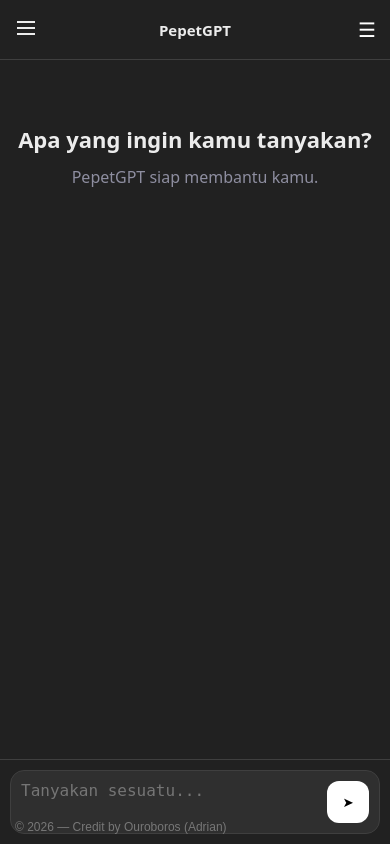
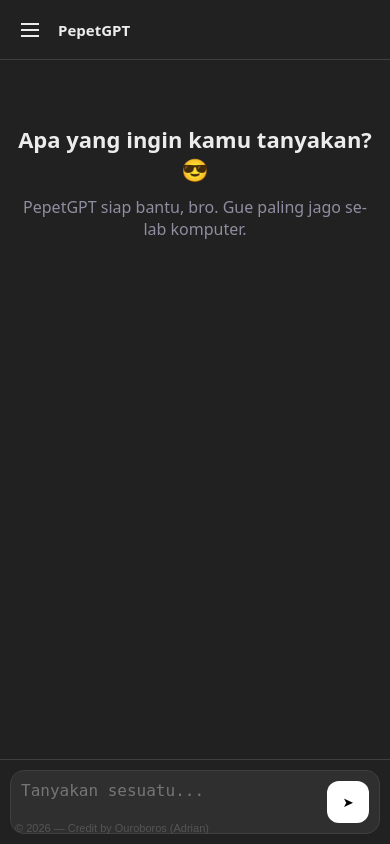
Before and after one commit to Hannannielija/PepetGPT, a Flask app: page / in a window 390 px wide. Run offline with Flask 3, Linux system fonts and the light colour scheme.

Commit message:
html changes

```diff
--- a/templates/index.html
+++ b/templates/index.html
@@ -2,12 +2,8 @@
 <html lang="id">
   <head>
     <meta charset="UTF-8" />
-    <meta
-      name="viewport"
-      content="width=device-width, initial-scale=1.0, maximum-scale=1.0"
-    />
+    <meta name="viewport" content="width=device-width, initial-scale=1.0, maximum-scale=1.0" />
     <title>PepetGPT</title>
-
     <style>
       :root {
         --bg: #212121;
@@ -21,32 +17,19 @@
         --btn-hover: #3a3a3a;
       }
 
-      * {
-        margin: 0;
-        padding: 0;
-        box-sizing: border-box;
-      }
+      * { margin: 0; padding: 0; box-sizing: border-box; }
 
-      html,
-      body {
-        width: 100%;
-        height: 100%;
+      html, body {
+        width: 100%; height: 100%;
         overflow: hidden;
-        font-family:
-          ui-sans-serif,
-          system-ui,
-          -apple-system,
-          sans-serif;
+        font-family: ui-sans-serif, system-ui, -apple-system, sans-serif;
         background: var(--bg);
         color: var(--text);
       }
 
-      body {
-        display: flex;
-      }
+      body { display: flex; }
 
-      /* ================= SIDEBAR ================= */
-
+      /* ===== SIDEBAR ===== */
       .sidebar {
         width: 260px;
         background: var(--sidebar-bg);
@@ -54,9 +37,7 @@
         display: flex;
         flex-direction: column;
         flex-shrink: 0;
-        transition:
-          transform 0.25s ease,
-          width 0.25s ease;
+        transition: transform 0.25s ease, width 0.25s ease;
         z-index: 1000;
       }
 
@@ -72,18 +53,16 @@
         align-items: center;
         padding: 14px;
         border-bottom: 1px solid var(--border);
+        min-width: 260px;
       }
 
-      .sidebar-title {
-        font-size: 15px;
-        font-weight: 700;
-      }
+      .sidebar-title { font-size: 15px; font-weight: 700; }
 
       .sidebar-content {
         flex: 1;
         overflow-y: auto;
         padding: 10px;
-        min-width: 260px; /* Menjaga konten tetap rapi saat transisi width */
+        min-width: 260px;
       }
 
       .new-chat-btn {
@@ -97,10 +76,7 @@
         font-size: 14px;
         margin-bottom: 12px;
       }
-
-      .new-chat-btn:hover {
-        background: var(--btn-hover);
-      }
+      .new-chat-btn:hover { background: var(--btn-hover); }
 
       .chat-item {
         padding: 10px;
@@ -110,11 +86,7 @@
         font-size: 14px;
         margin-bottom: 4px;
       }
-
-      .chat-item:hover {
-        background: var(--btn-hover);
-        color: var(--text);
-      }
+      .chat-item:hover { background: var(--btn-hover); color: var(--text); }
 
       .sidebar-footer {
         border-top: 1px solid var(--border);
@@ -122,15 +94,10 @@
         min-width: 260px;
       }
 
-      .user-box {
-        display: flex;
-        align-items: center;
-        gap: 10px;
-      }
+      .user-box { display: flex; align-items: center; gap: 10px; }
 
       .avatar {
-        width: 34px;
-        height: 34px;
+        width: 34px; height: 34px;
         border-radius: 50%;
         background: linear-gradient(135deg, #19c37d, #0f766e);
         display: flex;
@@ -140,66 +107,42 @@
         font-weight: bold;
       }
 
-      /* ================= MAIN ================= */
-
-      .main {
-        flex: 1;
-        display: flex;
-        flex-direction: column;
-        min-width: 0;
-      }
+      /* ===== MAIN ===== */
+      .main { flex: 1; display: flex; flex-direction: column; min-width: 0; }
 
       .topbar {
         height: 60px;
         border-bottom: 1px solid var(--border);
         display: flex;
         align-items: center;
-        justify-content: center;
-        position: relative;
+        padding: 0 14px;
+        gap: 12px;
         flex-shrink: 0;
       }
 
       .menu-btn {
-        position: absolute;
-        left: 14px;
         border: none;
         background: none;
         color: var(--text);
         cursor: pointer;
-        display: none;
+        flex-shrink: 0;
+        display: flex;
+        align-items: center;
+        justify-content: center;
+        padding: 4px;
       }
 
-      .menu-btn svg {
-        width: 24px;
-        height: 24px;
-      }
+      .menu-btn svg { width: 24px; height: 24px; }
 
-      .topbar-title {
-        font-size: 15px;
-        font-weight: 600;
-      }
+      .topbar-title { font-size: 15px; font-weight: 600; }
 
-      /* ================= CHAT ================= */
+      /* ===== CHAT ===== */
+      .chat-area { flex: 1; overflow-y: auto; padding: 20px; }
 
-      .chat-area {
-        flex: 1;
-        overflow-y: auto;
-        padding: 20px;
-      }
+      .messages { max-width: 800px; margin: auto; }
 
-      .messages {
-        max-width: 800px;
-        margin: auto;
-      }
-
-      .message {
-        display: flex;
-        margin-bottom: 20px;
-      }
-
-      .message.user {
-        justify-content: flex-end;
-      }
+      .message { display: flex; margin-bottom: 20px; }
+      .message.user { justify-content: flex-end; }
 
       .bubble {
         max-width: 85%;
@@ -209,13 +152,8 @@
         word-break: break-word;
       }
 
-      .user .bubble {
-        background: var(--user-bubble);
-      }
-
-      .bot .bubble {
-        background: transparent;
-      }
+      .user .bubble { background: var(--user-bubble); }
+      .bot .bubble { background: transparent; }
 
       .welcome {
         max-width: 700px;
@@ -223,22 +161,11 @@
         text-align: center;
         padding-top: 80px;
       }
+      .welcome h1 { font-size: 28px; margin-bottom: 12px; }
+      .welcome p { color: var(--text-muted); }
 
-      .welcome h1 {
-        font-size: 28px;
-        margin-bottom: 12px;
-      }
-
-      .welcome p {
-        color: var(--text-muted);
-      }
-
-      /* ================= INPUT ================= */
-
-      .input-area {
-        padding: 16px;
-        border-top: 1px solid var(--border);
-      }
+      /* ===== INPUT ===== */
+      .input-area { padding: 16px; border-top: 1px solid var(--border); }
 
       .input-box {
         max-width: 800px;
@@ -263,8 +190,7 @@
       }
 
       button.send-btn {
-        width: 42px;
-        height: 42px;
+        width: 42px; height: 42px;
         border: none;
         border-radius: 12px;
         cursor: pointer;
@@ -273,110 +199,67 @@
         flex-shrink: 0;
       }
 
-      /* ================= MOBILE ================= */
-
+      /* ===== OVERLAY ===== */
       .overlay {
         position: fixed;
         inset: 0;
-        background: rgba(0, 0, 0, 0.5);
+        background: rgba(0,0,0,0.5);
         z-index: 999;
         display: none;
       }
+      .overlay.active { display: block; }
 
-      .overlay.active {
-        display: block;
+      /* ===== CREDIT ===== */
+      .credit-left {
+        position: fixed;
+        bottom: 10px;
+        left: 15px;
+        font-size: 11px;
+        color: #555;
+        font-family: Arial, sans-serif;
+        z-index: 998;
+        pointer-events: none;
       }
 
+      /* ===== MOBILE ===== */
       @media (max-width: 768px) {
         .sidebar {
           position: fixed;
-          top: 0;
-          left: 0;
-          bottom: 0;
+          top: 0; left: 0; bottom: 0;
+          width: 260px !important;
           transform: translateX(-100%);
+          overflow: visible;
         }
+        .sidebar.open { transform: translateX(0); }
 
-        .sidebar.open {
-          transform: translateX(0);
-        }
+        .chat-area { padding: 14px; }
+        .bubble { max-width: 95%; font-size: 14px; }
+        .welcome { padding-top: 50px; }
+        .welcome h1 { font-size: 22px; }
+        .input-area { padding: 10px; }
+        .input-box { border-radius: 14px; }
+        textarea { font-size: 16px; }
+      }
 
-        .menu-btn {
-          display: block;
-        }
-
-        .chat-area {
-          padding: 14px;
-        }
-
-        .bubble {
-          max-width: 95%;
-          font-size: 14px;
-        }
-
-        .welcome {
-          padding-top: 50px;
-        }
-
-        .welcome h1 {
-          font-size: 22px;
-        }
-
-        .input-area {
-          padding: 10px;
-        }
-
-        .input-box {
-          border-radius: 14px;
-        }
-
-        textarea {
-          font-size: 16px;
-        }
+      /* ===== DESKTOP ===== */
+      @media (min-width: 769px) {
+        /* sidebar toggle hanya lewat tombol kiri topbar */
       }
     </style>
   </head>
-  <style>
-    .credit-left {
-      position: fixed;
-      bottom: 10px;
-      left: 15px;
-      font-size: 12px;
-      color: #777;
-      font-family: Arial, sans-serif;
-      z-index: 999;
-    }
-  </style>
-
-  <div class="credit-left">© 2026 — Credit by Ouroboros (Adrian)</div>
   <body>
-    <!-- OVERLAY -->
     <div class="overlay" id="overlay" onclick="closeSidebar()"></div>
 
     <!-- SIDEBAR -->
     <aside class="sidebar" id="sidebar">
       <div class="sidebar-header">
-        <div class="sidebar-title">PepetGPT</div>
-
-        <button
-          onclick="closeSidebar()"
-          style="
-            background: none;
-            border: none;
-            color: white;
-            cursor: pointer;
-            font-size: 22px;
-          "
-        >
-          ×
-        </button>
+        <div class="sidebar-title">PepetGPT 😎</div>
+        <button onclick="closeSidebar()" style="background:none;border:none;color:white;cursor:pointer;font-size:22px;">×</button>
       </div>
-
       <div class="sidebar-content">
         <button class="new-chat-btn" onclick="newChat()">+ Chat Baru</button>
-
         <div id="chatHistory"></div>
       </div>
-
       <div class="sidebar-footer">
         <div class="user-box">
           <div class="avatar">P</div>
@@ -387,106 +270,78 @@
 
     <!-- MAIN -->
     <main class="main">
+      <!-- Topbar: tombol toggle HANYA di pojok kiri -->
       <div class="topbar">
-        <button class="menu-btn" onclick="openSidebar()">
-          <svg
-            fill="none"
-            stroke="currentColor"
-            stroke-width="2"
-            viewBox="0 0 24 24"
-          >
+        <button class="menu-btn" id="menuBtn" onclick="toggleSidebar()">
+          <svg fill="none" stroke="currentColor" stroke-width="2" viewBox="0 0 24 24">
             <path d="M3 6h18M3 12h18M3 18h18"></path>
           </svg>
         </button>
-
         <div class="topbar-title">PepetGPT</div>
-        <button
-          id="desktopToggle"
-          onclick="toggleDesktopSidebar()"
-          style="
-            position: absolute;
-            right: 14px;
-            background: none;
-            border: none;
-            color: white;
-            cursor: pointer;
-            font-size: 20px;
-          "
-        >
-          ☰
-        </button>
       </div>
 
       <div class="chat-area" id="chatArea">
         <div class="welcome" id="welcome">
-          <h1>Apa yang ingin kamu tanyakan?</h1>
-          <p>PepetGPT siap membantu kamu.</p>
+          <h1>Apa yang ingin kamu tanyakan? 😎</h1>
+          <p>PepetGPT siap bantu, bro. Gue paling jago se-lab komputer.</p>
         </div>
-
         <div class="messages" id="messages"></div>
       </div>
 
       <div class="input-area">
         <div class="input-box">
-          <textarea
-            id="input"
-            rows="1"
-            placeholder="Tanyakan sesuatu..."
-          ></textarea>
-
+          <textarea id="input" rows="1" placeholder="Tanyakan sesuatu..."></textarea>
           <button class="send-btn" onclick="sendMessage()">➤</button>
         </div>
       </div>
     </main>
 
+    <div class="credit-left">© 2026 — Credit by Ouroboros (Adrian)</div>
+
     <script src="https://cdn.jsdelivr.net/npm/marked/marked.min.js"></script>
-
     <script>
-      const sidebar = document.getElementById("sidebar");
-      const overlay = document.getElementById("overlay");
-      const input = document.getElementById("input");
-      const messages = document.getElementById("messages");
-      const welcome = document.getElementById("welcome");
-      const historyBox = document.getElementById("chatHistory");
+      const sidebar   = document.getElementById("sidebar");
+      const overlay   = document.getElementById("overlay");
+      const input     = document.getElementById("input");
+      const messages  = document.getElementById("messages");
+      const welcome   = document.getElementById("welcome");
+      const historyBox= document.getElementById("chatHistory");
 
       let chatCount = 1;
+      let conversationHistory = []; // simpan history buat context AI
 
-      function openSidebar() {
-        if (window.innerWidth <= 768) {
-          sidebar.classList.add("open");
-          overlay.classList.add("active");
+      function isMobile() { return window.innerWidth <= 768; }
+
+      function toggleSidebar() {
+        if (isMobile()) {
+          if (sidebar.classList.contains("open")) closeSidebar();
+          else openSidebar();
         } else {
-          sidebar.classList.remove("closed");
+          sidebar.classList.toggle("closed");
         }
       }
 
-      function closeSidebar() {
-        if (window.innerWidth <= 768) {
-          sidebar.classList.remove("open");
-          overlay.classList.remove("active");
-        } else {
-          sidebar.classList.add("closed");
-        }
+      function openSidebar() {
+        sidebar.classList.add("open");
+        overlay.classList.add("active");
       }
 
-      function toggleDesktopSidebar() {
-        if (window.innerWidth > 768) {
-          sidebar.classList.toggle("closed");
-        } else {
-          openSidebar();
-        }
+      function closeSidebar() {
+        sidebar.classList.remove("open");
+        overlay.classList.remove("active");
       }
 
       function newChat() {
         messages.innerHTML = "";
         welcome.style.display = "block";
+        conversationHistory = [];
 
         const item = document.createElement("div");
         item.className = "chat-item";
-        item.textContent = "Chat Baru " + chatCount++;
+        item.textContent = "Chat " + chatCount++;
         historyBox.prepend(item);
 
-        closeSidebar();
+        if (isMobile()) closeSidebar();
       }
 
       function appendMessage(text, type) {
@@ -504,7 +359,6 @@
 
         msg.appendChild(bubble);
         messages.appendChild(msg);
-
         scrollBottom();
       }
 
@@ -515,60 +369,65 @@
 
       async function sendMessage() {
         const text = input.value.trim();
-
         if (!text) return;
 
         welcome.style.display = "none";
-
         appendMessage(text, "user");
 
         input.value = "";
         input.style.height = "auto";
 
-        appendMessage("Mengetik...", "bot");
+        appendMessage("Bentar ya, gue lagi mikir... 🤔", "bot");
+
+        // Tambahkan user message ke history
+        conversationHistory.push({ role: "user", content: text });
 
         try {
           const res = await fetch("/chat", {
             method: "POST",
-            headers: {
-              "Content-Type": "application/json",
-            },
+            headers: { "Content-Type": "application/json" },
             body: JSON.stringify({
               message: text,
-            }),
+              history: conversationHistory.slice(0, -1) // kirim history sebelum pesan terakhir
+            })
           });
 
           const data = await res.json();
-
           messages.lastChild.remove();
 
-          appendMessage(data.reply || "⚠️ Tidak ada respon dari AI.", "bot");
+          const reply = data.reply || "⚠️ Gak ada respon, mungkin servernya lagi di-restart kali bro.";
+          appendMessage(reply, "bot");
+
+          // Simpan reply AI ke history
+          conversationHistory.push({ role: "assistant", content: reply });
+
+          // Batasi history 20 pesan biar gak overload
+          if (conversationHistory.length > 20) {
+            conversationHistory = conversationHistory.slice(-20);
+          }
+
         } catch (err) {
           messages.lastChild.remove();
-
-          appendMessage("⚠️ Gagal terhubung ke server.", "bot");
+          appendMessage("⚠️ Gagal konek ke server. Mungkin jaringannya bermasalah, cek dulu bro!", "bot");
         }
 
-        // Jangan tutup sidebar di desktop saat kirim pesan jika tidak diinginkan
-        if (window.innerWidth <= 768) {
-          closeSidebar();
-        }
+        if (isMobile()) closeSidebar();
       }
 
-      input.addEventListener("keydown", function (e) {
+      input.addEventListener("keydown", function(e) {
         if (e.key === "Enter" && !e.shiftKey) {
           e.preventDefault();
           sendMessage();
         }
       });
 
-      input.addEventListener("input", function () {
+      input.addEventListener("input", function() {
         this.style.height = "auto";
         this.style.height = this.scrollHeight + "px";
       });
 
       window.addEventListener("resize", () => {
-        if (window.innerWidth > 768) {
+        if (!isMobile()) {
           overlay.classList.remove("active");
           sidebar.classList.remove("open");
         }
```
